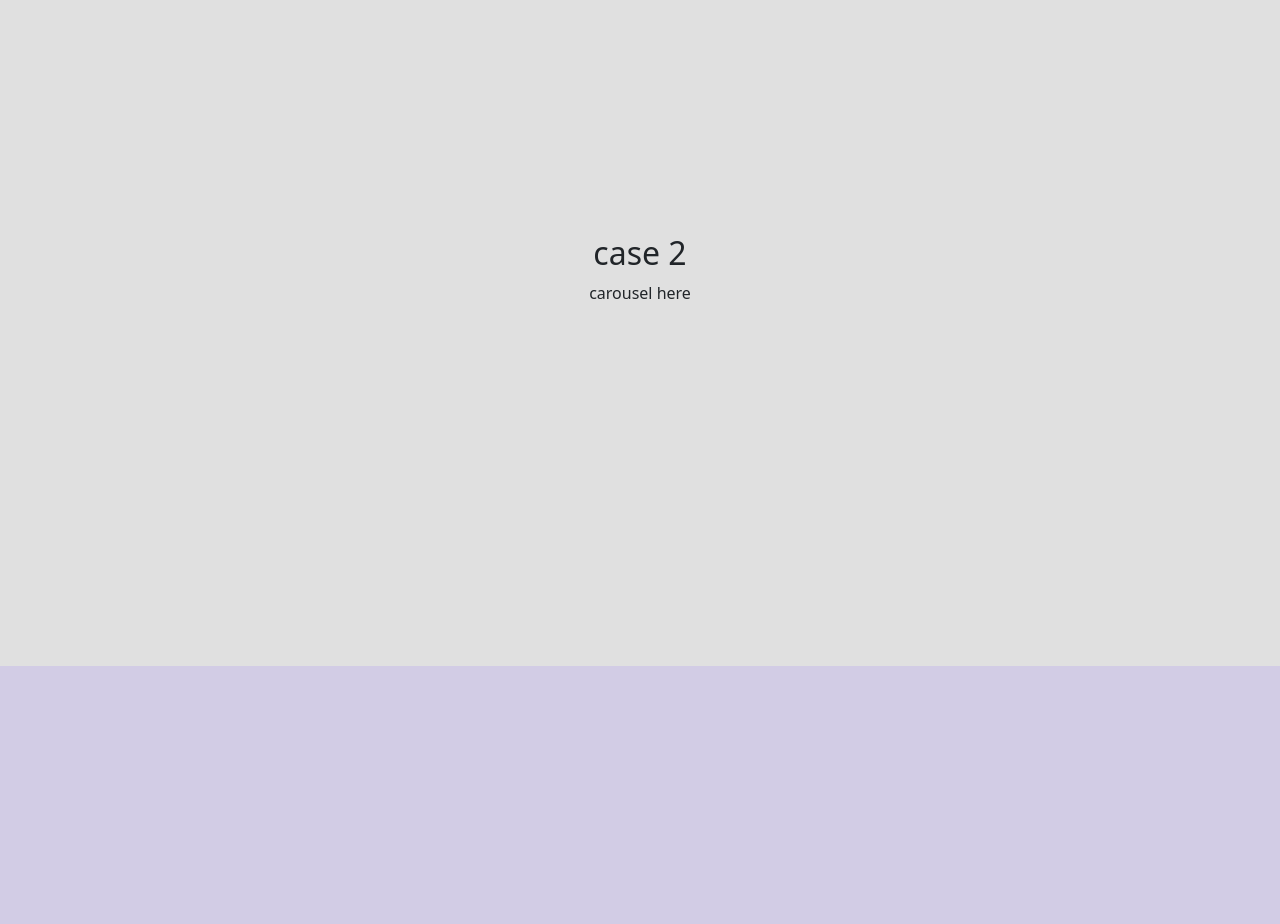
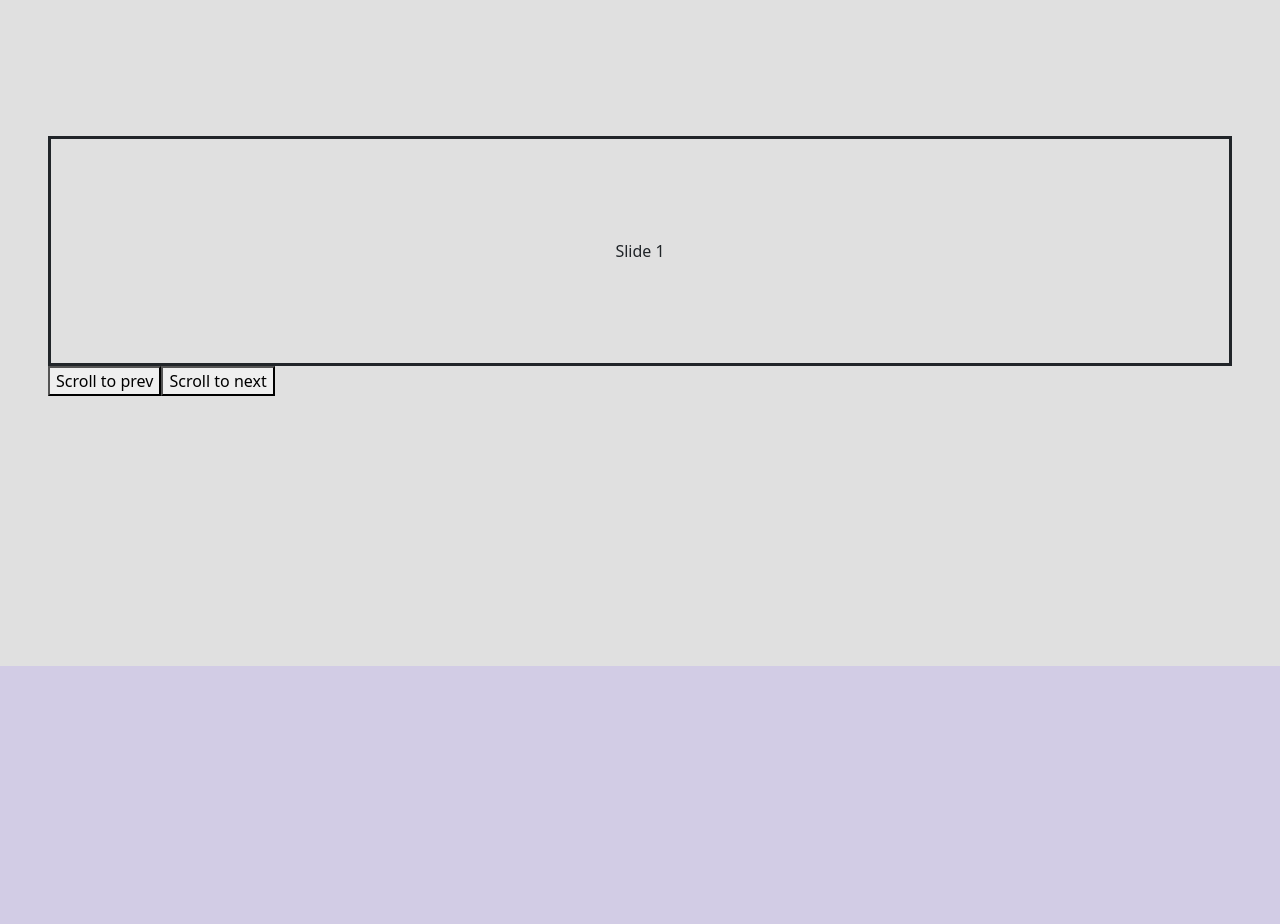
Before and after one commit to remiyamazaki03/chameleon-studios-website, a Next.js app: page /en/voicecoach in a window 1280 px wide. Shown: the part 1200-2124 px from the top of the page. Built offline with nearby package versions, Linux system fonts and the light colour scheme.

Commit message:
install basic carousel for testimonials

```diff
--- a/package.json
+++ b/package.json
@@ -13,6 +13,7 @@
     "@fortawesome/free-brands-svg-icons": "^6.7.2",
     "@fortawesome/react-fontawesome": "^0.2.2",
     "bootstrap": "^5.3.3",
+    "embla-carousel-react": "^8.6.0",
     "next": "^16.0.8",
     "next-intl": "^4.5.8",
     "react": "^19.0.0",
--- a/src/app/[lang]/layout.tsx
+++ b/src/app/[lang]/layout.tsx
@@ -5,8 +5,8 @@ import { config } from "@fortawesome/fontawesome-svg-core";
 import "@fortawesome/fontawesome-svg-core/styles.css";
 import "bootstrap/dist/css/bootstrap.min.css";
 import BootstrapClient from "../components/BootstrapClient";
-import Navbar from "../components/Navbar";
-import Footer from "../components/Footer";
+import Navbar from "@/app/components/Navbar";
+import Footer from "@/app/components/Footer";
 
 config.autoAddCss = false;
 
--- a/src/app/[lang]/voicecoach/page.tsx
+++ b/src/app/[lang]/voicecoach/page.tsx
@@ -1,5 +1,6 @@
 import Image from "next/image";
 import styles from "./page.module.css";
+import TestimonialsCarousel from "@/app/components/TestimonialsCarousel";
 import { useTranslations } from "next-intl";
 
 export default function Voicecoach() {
@@ -48,9 +49,7 @@ export default function Voicecoach() {
         <div className="row px-md-5 container1 d-flex align-items-center flex-wrap">
           <div>
             <div>
-              <h2 className="text-center px-4 px-md-0 pt-md-5">case 2</h2>
-              <p className="text-md-center px-5 px-md-2">carousel here</p>
-              <br />
+              <TestimonialsCarousel />
             </div>
           </div>
         </div>
--- /dev/null
+++ b/src/app/components/TestimonialsCarousel.tsx
@@ -0,0 +1,23 @@
+"use client";
+
+import useEmblaCarousel from "embla-carousel-react";
+import styles from "./testimonialsCarousel.module.css";
+
+export default function TestimonialsCarousel() {
+  const [emblaRef] = useEmblaCarousel({ loop: true });
+
+  return (
+    <div className={`max-w-lg mx-auto ${styles.embla}`}>
+      <div className={`${styles.embla__viewport}`} ref={emblaRef}>
+        <div className={`${styles.embla__container}`}>
+          <div className={`${styles.embla__slide}`}>Slide 1</div>
+          <div className={`${styles.embla__slide}`}>Slide 2</div>
+          <div className={`${styles.embla__slide}`}>Slide 3</div>
+        </div>
+      </div>
+
+      <button className={`${styles.embla__prev}`}>Scroll to prev</button>
+      <button className={`${styles.embla__next}`}>Scroll to next</button>
+    </div>
+  );
+}
--- /dev/null
+++ b/src/app/components/testimonialsCarousel.module.css
@@ -0,0 +1,17 @@
+.embla__viewport {
+  overflow: hidden;
+}
+
+.embla__container {
+  display: flex;
+  touch-action: pan-y pinch-zoom;
+}
+
+.embla__slide {
+  display: flex;
+  flex: 0 0 100%;
+  min-width: 0;
+  border: solid;
+  justify-content: center;
+  padding: 100px;
+}
```
Also changed, not shown: 1 other file (tests, documents, lock files or other folders).
